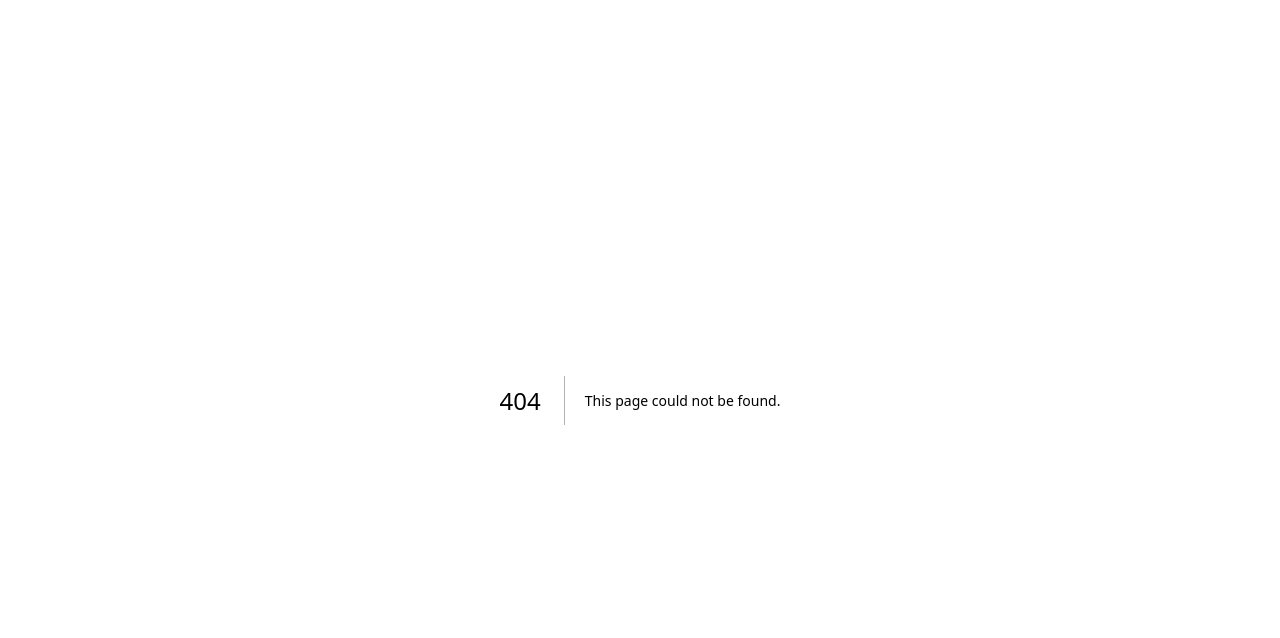
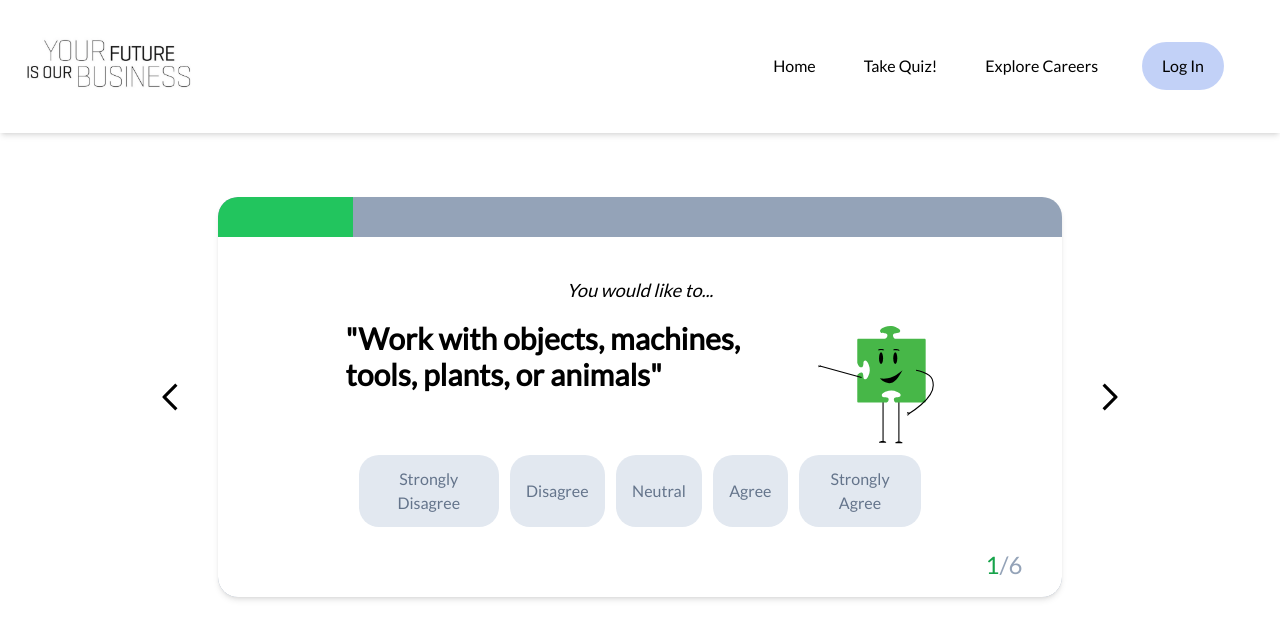
Before and after one commit to ucsc-blueprint/yfiob2, a Next.js app: page /take-quiz/1 in a window 1280 px wide. Before the commit this address had no page. Shown: the top 638 px of the page. Built offline with nearby package versions, Linux system fonts and the light colour scheme.

Commit message:
adding question_classification

```diff
--- a/src/app/page.jsx
+++ b/src/app/page.jsx
@@ -1,72 +1,44 @@
+"use client";
+
 import React from "react";
 import { Navbar } from "../components/Navbar/Navbar";
+import { useRouter } from "next/navigation";
 
 function App() {
+  const router = useRouter();
+
+  const handleGradeClick = (grade) => {
+    router.push(`/take-quiz/${grade}`);
+  };
+
   return (
     <div className="min-h-screen">
       <Navbar />
-
-      {/* Top half-blue section */}
+      {/* Top Section */}
       <div className="bg-[#E8F6FF] h-[40vh] flex flex-col items-center justify-center">
         <h1 className="text-3xl font-kumbh mb-4">
           Discover a career path that matches your unique interests!
         </h1>
         <div className="flex items-center justify-center space-x-40 mt-6">
-          <img
-            src="/assets/ConstructionPuzzlePiece.svg"
-            alt="K-5 Puzzle Piece"
-            className="w-36 h-36"
-          />
-          <img
-            src="/assets/TeacherPuzzlePiece.svg"
-            alt="K-5 Puzzle Piece"
-            className="w-40 h-40"
-          />
-          <img
-            src="/assets/DirectorPuzzlePiece.svg"
-            alt="K-5 Puzzle Piece"
-            className="w-36 h-36"
-          />
-          <img
-            src="/assets/DoctorPuzzlePiece.svg"
-            alt="K-5 Puzzle Piece"
-            className="w-36 h-36"
-          />
-          <img
-            src="/assets/FirefighterPuzzlePiece.svg"
-            alt="K-5 Puzzle Piece"
-            className="w-36 h-36"
-          />
+          {/* Add other puzzle pieces here */}
         </div>
       </div>
 
-      {/* Rest of content */}
+      {/* Career Quiz Section */}
       <div className="max-w-7xl mx-auto py-10 px-4">
         <div className="text-center mb-8">
           <h2 className="text-2xl font-kumbh">Career Quiz</h2>
           <p className="mt-2 font-kumbh">Choose your grade level to begin!</p>
         </div>
         <div className="flex items-center justify-center space-x-8">
-          <button className="flex flex-col items-center cursor-pointer focus:outline-none">
-            <img
-              src="/assets/K-5PuzzlePiece.svg"
-              alt="K-5 Puzzle Piece"
-              className="w-[150px] h-[150px]"
-            />
+          <button onClick={() => handleGradeClick('elementary-school')} className="flex flex-col items-center cursor-pointer focus:outline-none">
+            <img src="/assets/K-5PuzzlePiece.svg" alt="K-5 Puzzle Piece" className="w-[150px] h-[150px]" />
           </button>
-          <button className="flex flex-col items-center cursor-pointer focus:outline-none">
-            <img
-              src="/assets/6-8PuzzlePiece.svg"
-              alt="6-8 Puzzle Piece"
-              className="w-[250px] h-[150px]"
-            />
+          <button onClick={() => handleGradeClick('middle-school')} className="flex flex-col items-center cursor-pointer focus:outline-none">
+            <img src="/assets/6-8PuzzlePiece.svg" alt="6-8 Puzzle Piece" className="w-[250px] h-[150px]" />
           </button>
-          <button className="flex flex-col items-center cursor-pointer focus:outline-none">
-            <img
-              src="/assets/9-12PuzzlePiece.svg"
-              alt="9-12 Puzzle Piece"
-              className="w-[150px] h-[150px]"
-            />
+          <button onClick={() => handleGradeClick('high-school')} className="flex flex-col items-center cursor-pointer focus:outline-none">
+            <img src="/assets/9-12PuzzlePiece.svg" alt="9-12 Puzzle Piece" className="w-[150px] h-[150px]" />
           </button>
         </div>
       </div>
--- /dev/null
+++ b/src/app/take-quiz/[grade]/QuizClient.jsx
@@ -0,0 +1,116 @@
+"use client";
+
+import { useEffect, useState } from "react";
+import { useRouter, useParams } from "next/navigation";
+import { Navbar } from "../../../components/Navbar/Navbar.jsx";
+import { QuestionCard } from "../../../components/QuestionCard/QuestionCard.jsx";
+import BackArrow from "../../../components/BackArrow.jsx";
+import ForwardArrow from "../../../components/ForwardArrow.jsx";
+import questions from "../../../../questions.json";
+
+function getQuestions(educationLevel) {
+  const parsed = Object.values(questions);
+  return parsed[educationLevel];
+}
+
+export default function QuizClient({ grade }) {
+  // map grade → index
+  const gradeToIndex = {
+    "elementary-school": 0,
+    "middle-school": 1,
+    "high-school": 2,
+  };
+  const educationLevel = gradeToIndex[grade] ?? 0;
+  const [questionsForLevel] = useState(() => getQuestions(educationLevel));
+  const [questionNum, setQuestionNum] = useState(0);
+  const [savedRandomNums, setSavedRandomNums] = useState({});
+  const [answers, setAnswers] = useState({});
+
+  const randomNum =
+    savedRandomNums[questionNum] ??
+    Math.floor(
+      Math.random() * questionsForLevel[questionNum].sub_questions.length
+    );
+
+  useEffect(() => {
+    if (savedRandomNums[questionNum] === undefined) {
+      setSavedRandomNums((prev) => ({
+        ...prev,
+        [questionNum]: randomNum,
+      }));
+    }
+  }, [questionNum, randomNum, savedRandomNums]);
+
+  // build question cards
+  const questionsObject = questionsForLevel.map((q, qIndex) =>
+    Object.values(q.sub_questions).map((sub, sIndex) => {
+      const questionId = `${qIndex}-${sIndex}`;
+      return (
+        <QuestionCard
+          key={questionId}
+          advice={q.question}
+          question={sub.statement}
+          questionNumber={q.question_id}
+          totalQuestions={questionsForLevel.length}
+          selectedAnswer={answers[questionId]}
+          onAnswerSelect={(answer) =>
+            setAnswers((prev) => ({ ...prev, [questionId]: answer }))
+          }
+        />
+      );
+    })
+  );
+
+  const currentQuestionId = `${questionNum}-${
+    savedRandomNums[questionNum] ?? randomNum
+  }`;
+
+  return (
+    <>
+      <Navbar />
+      <div className="flex flex-col justify-center items-center m-16">
+        <div className="flex items-center">
+          <button
+            className="mr-10"
+            onClick={() =>
+              questionNum > 0 && setQuestionNum((n) => n - 1)
+            }
+          >
+            <BackArrow />
+          </button>
+          <div className="flex flex-col items-center">
+            {questionsObject[questionNum]?.[randomNum] ?? (
+              <QuestionCard
+                advice=""
+                question=""
+                questionNumber="1"
+                totalQuestions={questionsForLevel.length}
+                selectedAnswer={answers[currentQuestionId]}
+                grade="middle-school"
+                onAnswerSelect={(answer) =>
+                  setAnswers((prev) => ({ ...prev, [currentQuestionId]: answer }))
+                }
+              />
+            )}
+          </div>
+          <button
+            className="ml-10"
+            onClick={() =>
+              questionNum < questionsForLevel.length - 1 &&
+              setQuestionNum((n) => n + 1)
+            }
+          >
+            <ForwardArrow />
+          </button>
+        </div>
+        {questionNum === questionsForLevel.length - 1 && (
+          <div className="mt-6 flex justify-center">
+            <button className="text-lg text-white bg-blue-500 px-5 py-2 rounded-full hover:bg-blue-700">
+              Submit
+            </button>
+          </div>
+        )}
+      </div>
+    </>
+  );
+}
--- /dev/null
+++ b/src/app/take-quiz/[grade]/page.jsx
@@ -0,0 +1,15 @@
+import QuizClient from "./QuizClient";
+
+export async function generateStaticParams() {
+  return [
+    { grade: "elementary-school" },
+    { grade: "middle-school" },
+    { grade: "high-school" },
+  ];
+}
+
+export default function Page({ params }) {
+  return (
+    <QuizClient grade={params.grade} />
+  );
+}
--- a/src/app/take-quiz/page.jsx
+++ /dev/null
@@ -1,121 +0,0 @@
-"use client";
-
-import { Navbar } from "../../components/Navbar/Navbar";
-import { QuestionCard } from "../../components/QuestionCard/QuestionCard.jsx";
-import questions from "../../../questions.json";
-import { useEffect, useState } from "react";
-import BackArrow from "../../components/BackArrow.jsx";
-import ForwardArrow from "../../components/ForwardArrow.jsx";
-
-function getQuestions(educationLevel) {
-	const parsedData = Object.values(questions).map((element) => {
-		return element;
-	});
-	return parsedData[educationLevel];
-}
-
-export default function Page() {
-	const educationLevel = 1;
-	const [questions] = useState(getQuestions(educationLevel));
-	const [questionNum, setQuestionNum] = useState(0);
-	const [savedRandomNums, setSavedRandomNums] = useState({});
-	const [answers, setAnswers] = useState({});
-
-	const randomNum = savedRandomNums[questionNum] ?? Math.floor(Math.random() * questions[questionNum].sub_questions.length);
-
-	useEffect(() => {
-		if (savedRandomNums[questionNum] === undefined) {
-			setSavedRandomNums((prev) => ({
-				...prev,
-				[questionNum]: randomNum,
-			}));
-		}
-	}, [questionNum, randomNum, savedRandomNums]);
-
-	// map each question to the sub question
-	const questionsObject = questions.map((question, qIndex) => {
-		return Object.values(question.sub_questions).map((subQuestion, sIndex) => {
-			const questionId = `${qIndex}-${sIndex}`;
-			return (
-				<div key={questionId}>
-					<QuestionCard
-						advice={question.question}
-						question={subQuestion.statement}
-						questionNumber={question.question_id}
-						totalQuestions={"6"}
-						selectedAnswer={answers[questionId]}
-						onAnswerSelect={(answer) => {
-							setAnswers((prevAnswers) => ({
-								...prevAnswers,
-								[questionId]: answer,
-							}));
-						}}
-					/>
-				</div>
-			);
-		});
-	});
-
-	// creates a unique ID for each question
-	const currentQuestionId =  `${questionNum}-${savedRandomNums[questionNum] || randomNum}`;
-	return (
-		<>
-<Navbar />
-<div className="flex flex-col justify-center items-center m-16">
-	<div className="flex flex-row items-center justify-center">
-		<button className = "mr-10"
-			onClick={() => {
-				if (questionNum > 0) {
-					setQuestionNum(questionNum - 1);
-				}
-			}}
-		>
-			<BackArrow />
-		</button>
-
-		{/* Question Card */}
-		<div className="flex flex-col items-center ">
-			{questionsObject[questionNum]?.[randomNum] ?? (
-				<div className="m-20">
-					<QuestionCard
-						advice={""}
-						question={""}
-						questionNumber={"1"}
-						totalQuestions={"6"}
-						selectedAnswer={answers[question]}
-						onAnswerSelect={(answer) => {
-							setAnswers((prevAnswers) => ({
-								...prevAnswers,
-								[currentQuestionId]: answer,
-							}));
-						}}
-					/>
-				</div>
-			)}
-		</div>
-
-		<button className="ml-10"
-			onClick={() => {
-				if (questionNum < questions.length - 1) {
-					setQuestionNum(questionNum + 1);
-				}
-			}}
-		>
-			<ForwardArrow />
-		</button>
-	</div>
-
-
-</div>
-	{
-
-		questionNum === questions.length - 1 && <div className="mt-6 flex justify-center ">
-		<button className="text-lg text-white bg-blue-500 px-5 py-2 rounded-full hover:bg-blue-700">
-			Submit
-		</button>
-	</div>
-	}
-
-		</>
-	);
-}
--- a/src/components/QuestionCard/QuestionCard.jsx
+++ b/src/components/QuestionCard/QuestionCard.jsx
@@ -14,10 +14,17 @@ export const QuestionCard = ({
 	questionNumber,
 	totalQuestions,
 	selectedAnswer,
+	grade,
 	onAnswerSelect = () => {},
 }) => {
-	const [clickedButton, setClickedButton] = useState(null);
 
+	const gradeColor = {
+		"elementary-school": "bg-[#9AD7F8]",
+		"middle-school": "bg-[#BAE98E]",
+		"high-school": "bg-[#FFC273]",
+	}
+
+	const color = gradeColor[grade]
 
 	return (
 		<div className="bg-slate-400 w-[66vw] h-[50vh] rounded-[20px] font-lato shadow-md overflow-hidden">
@@ -41,7 +48,7 @@ export const QuestionCard = ({
 									key={i}
 									onClick={() => onAnswerSelect(i)}
 									className={`flex-[${weight}] text-center text-slate-500 m-[1%] rounded-[20px] px-4 py-3 ${
-										selectedAnswer === i ? 'bg-green-500 text-white' : 'bg-slate-200'
+										selectedAnswer === i ? `${color} text-white` : 'bg-slate-200'
 									}`}
 								>
 									{agreement}
```
